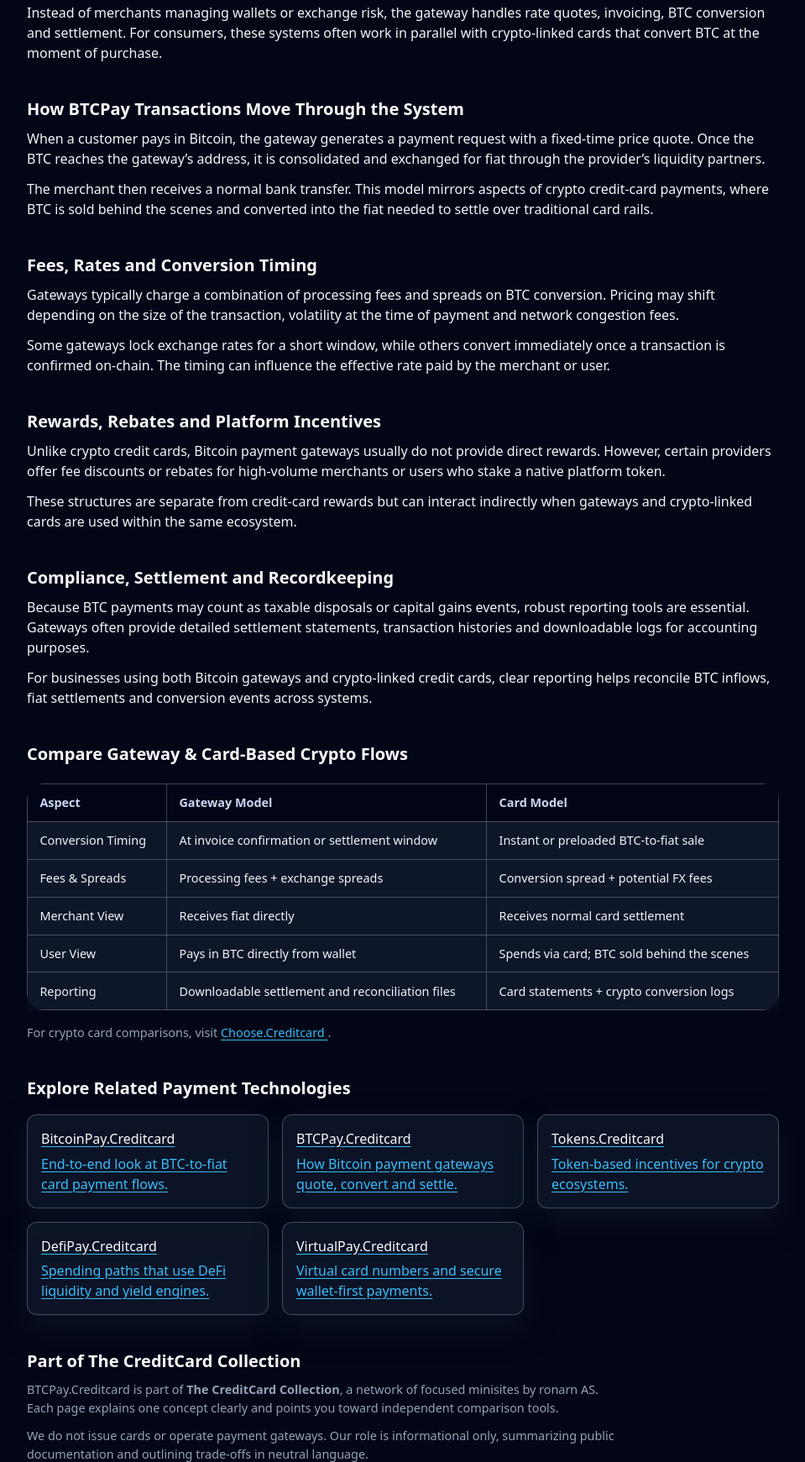
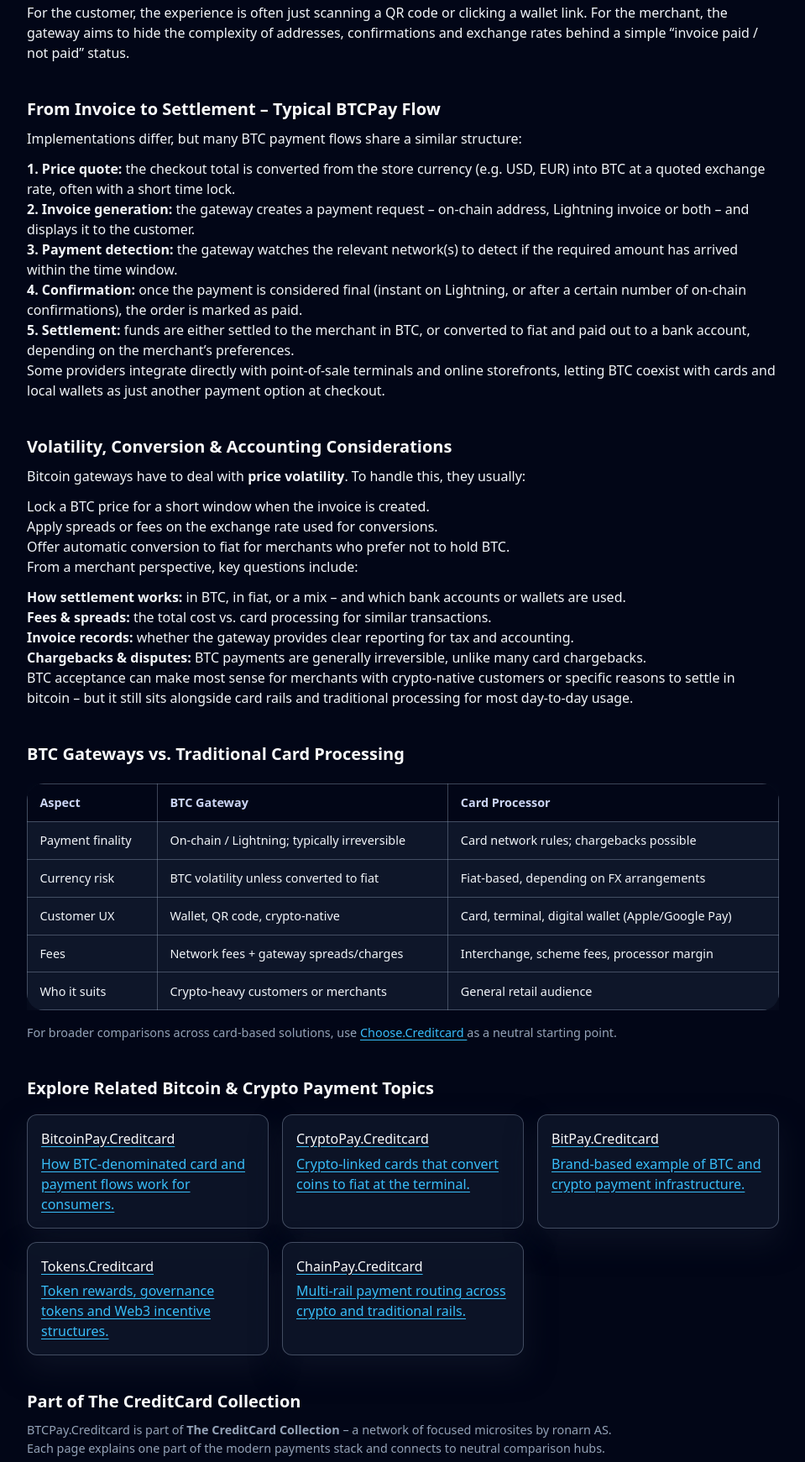
Before and after one commit to ChooseCreditCard/btcpay.creditcard, a plain HTML site: page index.html in a window 1280 px wide. Shown: the part 587-2328 px from the top of the page at 84% size, without its empty margins (160-1119 px from the left). Drawn offline with nearby package versions, Linux system fonts and the light colour scheme.

Commit message:
Update index.html

```diff
--- a/index.html
+++ b/index.html
@@ -4,22 +4,22 @@
   <meta charset="UTF-8" />
   <meta name="viewport" content="width=device-width, initial-scale=1" />
 
-  <title>BTCPay.Creditcard – Bitcoin Payment Gateways & Card Integration</title>
-  <meta name="description" content="How Bitcoin payment gateways interact with card networks: merchant settlement, BTC-to-fiat conversion, fees and compatibility with crypto-linked credit cards." />
+  <title>BTCPay.Creditcard – Bitcoin Payment Gateways & Merchant Flows</title>
+  <meta name="description" content="Independent explainer of BTC payment gateways and merchant-side processing: how bitcoin invoices, conversion, settlement and card rails interact – and what to consider before accepting or routing BTC payments." />
   <meta name="robots" content="index,follow" />
   <link rel="canonical" href="https://btcpay.creditcard/" />
 
   <!-- Open Graph -->
-  <meta property="og:title" content="BTCPay.Creditcard – BTC Gateways & Card Payments Explained" />
-  <meta property="og:description" content="Independent explanation of how Bitcoin gateways route transactions, manage conversion and connect to existing card rails." />
+  <meta property="og:title" content="BTCPay.Creditcard – Bitcoin Payment Gateways Explained" />
+  <meta property="og:description" content="How BTC payment gateways generate invoices, route on-chain and Lightning payments, and interact with card and fiat settlement for merchants." />
   <meta property="og:type" content="website" />
   <meta property="og:url" content="https://btcpay.creditcard/" />
   <meta property="og:image" content="https://choose.creditcard/preview.png?utm_source=btcpay.creditcard&utm_medium=referral&utm_campaign=og_image" />
 
   <!-- Twitter -->
   <meta name="twitter:card" content="summary_large_image" />
-  <meta name="twitter:title" content="BTCPay.Creditcard – BTC Gateways & Card Payments Explained" />
-  <meta name="twitter:description" content="Learn how Bitcoin payment gateways settle transactions and interact with crypto-linked credit cards." />
+  <meta name="twitter:title" content="BTCPay.Creditcard – BTC Gateways & Merchant Flows" />
+  <meta name="twitter:description" content="Neutral overview of bitcoin payment gateways and how BTC invoices connect to everyday checkout and settlement flows." />
   <meta name="twitter:image" content="https://choose.creditcard/preview.png?utm_source=btcpay.creditcard&utm_medium=referral&utm_campaign=twitter_image" />
 
   <!-- GA4 -->
@@ -31,27 +31,26 @@
     gtag('config', 'G-64FE63JQ3H');
   </script>
 
-  <!-- Tailwind -->
+  <!-- Tailwind for utility classes -->
   <script src="https://cdn.tailwindcss.com"></script>
 
-  <!-- Shared CSS -->
+  <!-- Shared minisite styles -->
   <link rel="stylesheet" href="./styles.css" />
 </head>
 <body class="bg-slate-950 text-slate-100">
-
   <header class="site-header">
     <div class="nav-inner max-w-6xl">
       <div class="brand">
         <div class="cc-logo">CC</div>
         <div class="brand-text">
           <div class="brand-title">BTCPay.Creditcard</div>
-          <div class="brand-subtitle">Bitcoin Gateways & Card Payment Flows</div>
+          <div class="brand-subtitle">Bitcoin Payment Gateways Explained</div>
         </div>
       </div>
-      <nav class="nav-links">
+      <nav class="nav-links" aria-label="Page navigation">
         <a href="#overview">Overview</a>
-        <a href="#mechanics">How It Works</a>
-        <a href="#compare">Compare</a>
+        <a href="#flow">How It Works</a>
+        <a href="#risk">Risk &amp; Settlement</a>
       </nav>
     </div>
   </header>
@@ -67,163 +66,217 @@
     <!-- Hero -->
     <section class="hero">
       <div class="hero-content">
-        <h1>How Bitcoin Payment Gateways Connect to Card Networks</h1>
+        <h1>How Bitcoin Payment Gateways Connect to Everyday Checkout</h1>
         <p class="hero-lead">
-          Bitcoin payment gateways make it possible for merchants to accept BTC while still settling in fiat. This page explains how BTC flows through the system, how conversion works, and how these processes align with crypto-linked credit cards.
+          BTC payment gateways sit between customers, wallets and merchants. This page explains how bitcoin invoices,
+          price locking, conversion and settlement work – and how this can coexist with cards, terminals and fiat
+          accounting.
         </p>
-        <a class="cta" href="https://choose.creditcard/?utm_source=btcpay.creditcard&utm_medium=referral&utm_campaign=hero_cta">
-          Compare crypto-friendly credit cards
+        <a class="cta" href="https://choose.creditcard/crypto/?utm_source=btcpay.creditcard&utm_medium=referral&utm_campaign=hero_cta">
+          Explore Crypto &amp; Web3 card options
         </a>
       </div>
     </section>
 
-    <!-- Content Sections -->
+    <!-- Overview -->
     <section id="overview" class="section">
-      <h2>What Is a Bitcoin Payment Gateway?</h2>
-      <p>Bitcoin payment gateways allow merchants to accept BTC from customers while still receiving local currency in their bank account. They bridge the gap between crypto payments, market pricing engines and traditional settlement infrastructure.</p>
-      <p>Instead of merchants managing wallets or exchange risk, the gateway handles rate quotes, invoicing, BTC conversion and settlement. For consumers, these systems often work in parallel with crypto-linked cards that convert BTC at the moment of purchase.</p>
+      <h2>What Is a BTC Payment Gateway?</h2>
+      <p>
+        A bitcoin payment gateway is a service that lets merchants accept BTC while still running a familiar checkout
+        flow. It generates <strong>BTC invoices</strong>, tracks incoming payments on-chain or via Lightning, and
+        optionally converts funds into fiat so the merchant does not need to hold bitcoin directly.
+      </p>
+      <p>
+        For the customer, the experience is often just scanning a QR code or clicking a wallet link. For the merchant,
+        the gateway aims to hide the complexity of addresses, confirmations and exchange rates behind a simple
+        “invoice paid / not paid” status.
+      </p>
     </section>
 
-    <section id="mechanics" class="section">
-      <h2>How BTCPay Transactions Move Through the System</h2>
-      <p>When a customer pays in Bitcoin, the gateway generates a payment request with a fixed-time price quote. Once the BTC reaches the gateway’s address, it is consolidated and exchanged for fiat through the provider’s liquidity partners.</p>
-      <p>The merchant then receives a normal bank transfer. This model mirrors aspects of crypto credit-card payments, where BTC is sold behind the scenes and converted into the fiat needed to settle over traditional card rails.</p>
+    <!-- Flow -->
+    <section id="flow" class="section">
+      <h2>From Invoice to Settlement – Typical BTCPay Flow</h2>
+      <p>
+        Implementations differ, but many BTC payment flows share a similar structure:
+      </p>
+      <ul>
+        <li>
+          <strong>1. Price quote:</strong> the checkout total is converted from the store currency (e.g. USD, EUR)
+          into BTC at a quoted exchange rate, often with a short time lock.
+        </li>
+        <li>
+          <strong>2. Invoice generation:</strong> the gateway creates a payment request – on-chain address,
+          Lightning invoice or both – and displays it to the customer.
+        </li>
+        <li>
+          <strong>3. Payment detection:</strong> the gateway watches the relevant network(s) to detect if the required
+          amount has arrived within the time window.
+        </li>
+        <li>
+          <strong>4. Confirmation:</strong> once the payment is considered final (instant on Lightning, or after a
+          certain number of on-chain confirmations), the order is marked as paid.
+        </li>
+        <li>
+          <strong>5. Settlement:</strong> funds are either settled to the merchant in BTC, or converted to fiat and
+          paid out to a bank account, depending on the merchant’s preferences.
+        </li>
+      </ul>
+      <p>
+        Some providers integrate directly with point-of-sale terminals and online storefronts, letting BTC coexist
+        with cards and local wallets as just another payment option at checkout.
+      </p>
     </section>
 
-    <section class="section">
-      <h2>Fees, Rates and Conversion Timing</h2>
-      <p>Gateways typically charge a combination of processing fees and spreads on BTC conversion. Pricing may shift depending on the size of the transaction, volatility at the time of payment and network congestion fees.</p>
-      <p>Some gateways lock exchange rates for a short window, while others convert immediately once a transaction is confirmed on-chain. The timing can influence the effective rate paid by the merchant or user.</p>
+    <!-- Risk & settlement -->
+    <section id="risk" class="section">
+      <h2>Volatility, Conversion &amp; Accounting Considerations</h2>
+      <p>
+        Bitcoin gateways have to deal with <strong>price volatility</strong>. To handle this, they usually:
+      </p>
+      <ul>
+        <li>Lock a BTC price for a short window when the invoice is created.</li>
+        <li>Apply spreads or fees on the exchange rate used for conversions.</li>
+        <li>Offer automatic conversion to fiat for merchants who prefer not to hold BTC.</li>
+      </ul>
+      <p>
+        From a merchant perspective, key questions include:
+      </p>
+      <ul>
+        <li>
+          <strong>How settlement works:</strong> in BTC, in fiat, or a mix – and which bank accounts or wallets are used.
+        </li>
+        <li>
+          <strong>Fees &amp; spreads:</strong> the total cost vs. card processing for similar transactions.
+        </li>
+        <li>
+          <strong>Invoice records:</strong> whether the gateway provides clear reporting for tax and accounting.
+        </li>
+        <li>
+          <strong>Chargebacks &amp; disputes:</strong> BTC payments are generally irreversible, unlike many card
+          chargebacks.
+        </li>
+      </ul>
+      <p>
+        BTC acceptance can make most sense for merchants with crypto-native customers or specific reasons to settle
+        in bitcoin – but it still sits alongside card rails and traditional processing for most day-to-day usage.
+      </p>
     </section>
 
+    <!-- Comparison block -->
     <section class="section">
-      <h2>Rewards, Rebates and Platform Incentives</h2>
-      <p>Unlike crypto credit cards, Bitcoin payment gateways usually do not provide direct rewards. However, certain providers offer fee discounts or rebates for high-volume merchants or users who stake a native platform token.</p>
-      <p>These structures are separate from credit-card rewards but can interact indirectly when gateways and crypto-linked cards are used within the same ecosystem.</p>
-    </section>
-
-    <section class="section">
-      <h2>Compliance, Settlement and Recordkeeping</h2>
-      <p>Because BTC payments may count as taxable disposals or capital gains events, robust reporting tools are essential. Gateways often provide detailed settlement statements, transaction histories and downloadable logs for accounting purposes.</p>
-      <p>For businesses using both Bitcoin gateways and crypto-linked credit cards, clear reporting helps reconcile BTC inflows, fiat settlements and conversion events across systems.</p>
-    </section>
-
-    <!-- Comparison -->
-    <section id="compare" class="section">
-      <h2>Compare Gateway & Card-Based Crypto Flows</h2>
+      <h2>BTC Gateways vs. Traditional Card Processing</h2>
       <div class="table-wrap">
         <table class="table">
           <thead>
             <tr>
               <th>Aspect</th>
-              <th>Gateway Model</th>
-              <th>Card Model</th>
+              <th>BTC Gateway</th>
+              <th>Card Processor</th>
             </tr>
           </thead>
           <tbody>
             <tr>
-              <td>Conversion Timing</td>
-              <td>At invoice confirmation or settlement window</td>
-              <td>Instant or preloaded BTC-to-fiat sale</td>
+              <td>Payment finality</td>
+              <td>On-chain / Lightning; typically irreversible</td>
+              <td>Card network rules; chargebacks possible</td>
             </tr>
             <tr>
-              <td>Fees &amp; Spreads</td>
-              <td>Processing fees + exchange spreads</td>
-              <td>Conversion spread + potential FX fees</td>
+              <td>Currency risk</td>
+              <td>BTC volatility unless converted to fiat</td>
+              <td>Fiat-based, depending on FX arrangements</td>
             </tr>
             <tr>
-              <td>Merchant View</td>
-              <td>Receives fiat directly</td>
-              <td>Receives normal card settlement</td>
+              <td>Customer UX</td>
+              <td>Wallet, QR code, crypto-native</td>
+              <td>Card, terminal, digital wallet (Apple/Google Pay)</td>
             </tr>
             <tr>
-              <td>User View</td>
-              <td>Pays in BTC directly from wallet</td>
-              <td>Spends via card; BTC sold behind the scenes</td>
+              <td>Fees</td>
+              <td>Network fees + gateway spreads/charges</td>
+              <td>Interchange, scheme fees, processor margin</td>
             </tr>
             <tr>
-              <td>Reporting</td>
-              <td>Downloadable settlement and reconciliation files</td>
-              <td>Card statements + crypto conversion logs</td>
+              <td>Who it suits</td>
+              <td>Crypto-heavy customers or merchants</td>
+              <td>General retail audience</td>
             </tr>
           </tbody>
         </table>
       </div>
-
       <p class="small">
-        For crypto card comparisons, visit
+        For broader comparisons across card-based solutions, use
         <a href="https://choose.creditcard/?utm_source=btcpay.creditcard&utm_medium=referral&utm_campaign=comparison_section">
           Choose.Creditcard
-        </a>.
+        </a> as a neutral starting point.
       </p>
     </section>
 
-    <!-- Cluster -->
+    <!-- Cluster links -->
     <section class="section">
-      <h2>Explore Related Payment Technologies</h2>
+      <h2>Explore Related Bitcoin &amp; Crypto Payment Topics</h2>
       <div class="cluster-grid">
         <a class="cluster-card" href="https://bitcoinpay.creditcard/?utm_source=btcpay.creditcard&utm_medium=referral&utm_campaign=cluster_bitcoinpay">
           <h3>BitcoinPay.Creditcard</h3>
-          <p>End-to-end look at BTC-to-fiat card payment flows.</p>
+          <p>How BTC-denominated card and payment flows work for consumers.</p>
         </a>
-        <a class="cluster-card" href="https://btcpay.creditcard/?utm_source=btcpay.creditcard&utm_medium=referral&utm_campaign=cluster_btcpay">
-          <h3>BTCPay.Creditcard</h3>
-          <p>How Bitcoin payment gateways quote, convert and settle.</p>
+        <a class="cluster-card" href="https://cryptopay.creditcard/?utm_source=btcpay.creditcard&utm_medium=referral&utm_campaign=cluster_cryptopay">
+          <h3>CryptoPay.Creditcard</h3>
+          <p>Crypto-linked cards that convert coins to fiat at the terminal.</p>
+        </a>
+        <a class="cluster-card" href="https://bitpay.creditcard/?utm_source=btcpay.creditcard&utm_medium=referral&utm_campaign=cluster_bitpay">
+          <h3>BitPay.Creditcard</h3>
+          <p>Brand-based example of BTC and crypto payment infrastructure.</p>
         </a>
         <a class="cluster-card" href="https://tokens.creditcard/?utm_source=btcpay.creditcard&utm_medium=referral&utm_campaign=cluster_tokens">
           <h3>Tokens.Creditcard</h3>
-          <p>Token-based incentives for crypto ecosystems.</p>
+          <p>Token rewards, governance tokens and Web3 incentive structures.</p>
         </a>
-        <a class="cluster-card" href="https://defipay.creditcard/?utm_source=btcpay.creditcard&utm_medium=referral&utm_campaign=cluster_defipay">
-          <h3>DefiPay.Creditcard</h3>
-          <p>Spending paths that use DeFi liquidity and yield engines.</p>
-        </a>
-        <a class="cluster-card" href="https://virtualpay.creditcard/?utm_source=btcpay.creditcard&utm_medium=referral&utm_campaign=cluster_virtualpay">
-          <h3>VirtualPay.Creditcard</h3>
-          <p>Virtual card numbers and secure wallet-first payments.</p>
+        <a class="cluster-card" href="https://chainpay.creditcard/?utm_source=btcpay.creditcard&utm_medium=referral&utm_campaign=cluster_chainpay">
+          <h3>ChainPay.Creditcard</h3>
+          <p>Multi-rail payment routing across crypto and traditional rails.</p>
         </a>
       </div>
     </section>
 
-    <!-- CreditCard Collection -->
+    <!-- Collection / hub snippet -->
     <section class="section">
       <h2>Part of The CreditCard Collection</h2>
       <p class="small">
-        BTCPay.Creditcard is part of <strong>The CreditCard Collection</strong>, a network of focused minisites by ronarn AS. Each page explains one concept clearly and points you toward independent comparison tools.
+        BTCPay.Creditcard is part of <strong>The CreditCard Collection</strong> – a network of focused microsites by
+        ronarn AS. Each page explains one part of the modern payments stack and connects to neutral comparison hubs.
       </p>
       <p class="small">
-        We do not issue cards or operate payment gateways. Our role is informational only, summarizing public documentation and outlining trade-offs in neutral language.
-      </p>
-      <p class="small">
-        None of this is financial, legal or tax advice. Bitcoin-related regulations vary by region, and readers should consult official sources when evaluating any provider.
+        We do not operate BTC gateways or issue cards. This page summarises typical patterns in public documentation.
+        It is not technical advice, legal advice or a recommendation to accept BTC.
       </p>
 
-      <!-- REQUIRED SNIPPET (Crypto hub) -->
       <div class="hub-link">
         <a href="https://choose.creditcard/crypto/?utm_source=btcpay.creditcard&utm_medium=referral&utm_campaign=minisite_to_hub"
-           class="text-sm text-slate-600 hover:text-slate-900">
-          Learn more at the Crypto &amp; Web3 hub
+           class="text-sm text-slate-400 hover:text-slate-200">
+          Learn more in the Crypto &amp; Web3 Cards hub on Choose.Creditcard
         </a>
       </div>
     </section>
 
     <!-- Bottom CTA -->
     <section class="section">
-      <h2>Compare Crypto-Compatible Cards</h2>
+      <h2>Compare Crypto &amp; Traditional Card Setups</h2>
       <p class="small">
-        After learning how Bitcoin payment gateways operate, visit the main comparison hub to review cards that support BTC spending, on-ramp/off-ramp integrations or stablecoin functionality.
+        Use BTCPay.Creditcard to understand merchant-side BTC payment flows, then visit the Crypto hub and main
+        Choose.Creditcard site to compare how crypto-oriented cards and gateways sit alongside traditional card and
+        bank options.
       </p>
-      <a class="cta" href="https://choose.creditcard/?utm_source=btcpay.creditcard&utm_medium=referral&utm_campaign=bottom_cta">
-        Go to Choose.Creditcard
+      <a class="cta" href="https://choose.creditcard/crypto/?utm_source=btcpay.creditcard&utm_medium=referral&utm_campaign=bottom_cta">
+        Go to Crypto &amp; Web3 Cards hub
       </a>
     </section>
-
   </main>
 
   <footer class="mini-footer">
     <p class="mini-footer-main">© 2025 The CreditCard Collection — ronarn AS</p>
-    <p class="mini-footer-contact">Contact: <a href="mailto:support@cc.creditcard">support@cc.creditcard</a></p>
+    <p class="mini-footer-contact">
+      Contact: <a href="mailto:support@cc.creditcard">support@cc.creditcard</a>
+    </p>
   </footer>
-
 </body>
 </html>
```
